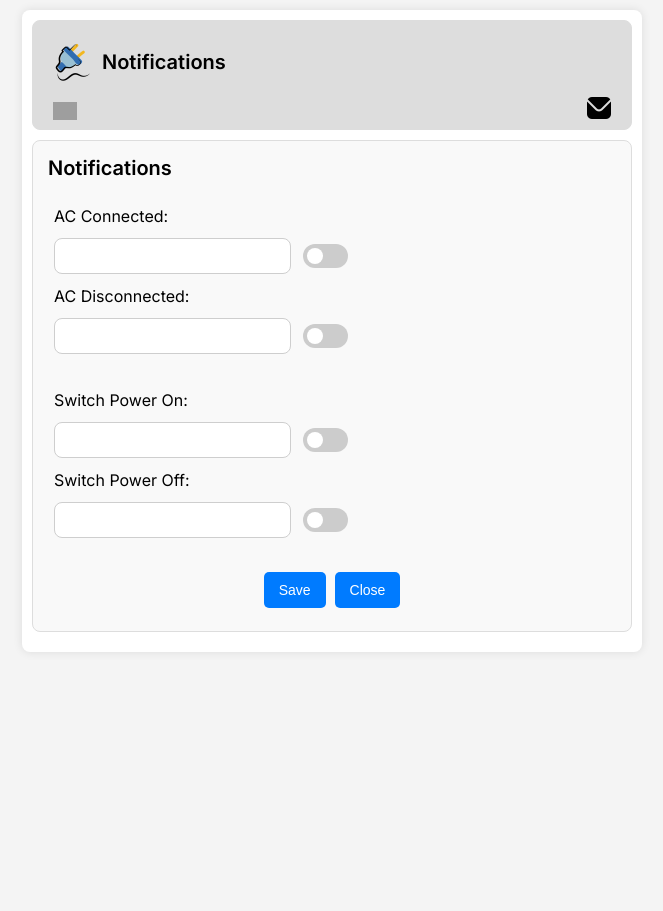
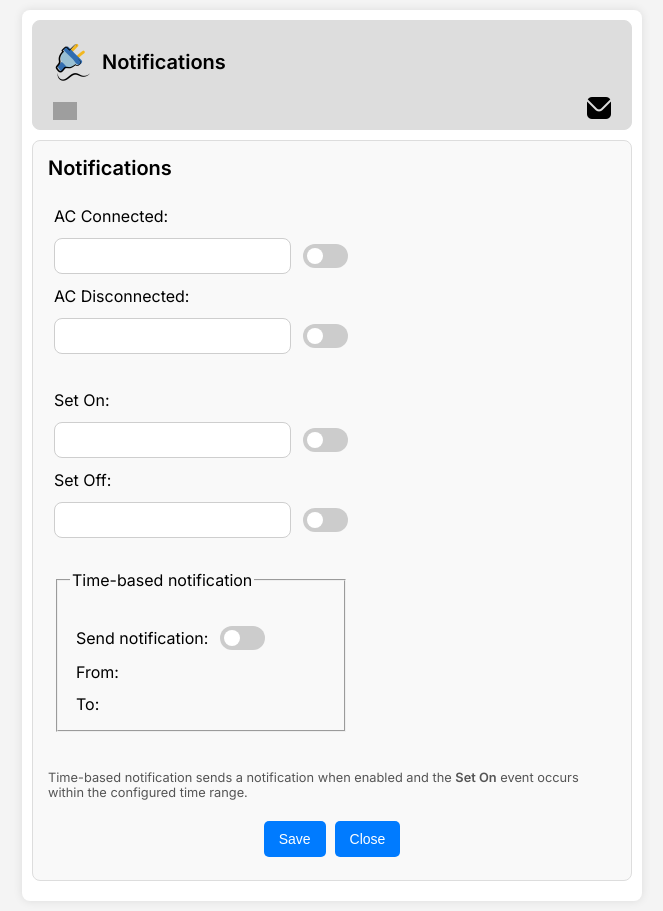
Before and after one commit to jorge-elissaldfe/dHouse, a PHP site: page /edit_notify.php?device=1 in a window 1280 px wide. Shown: the whole page, without its empty margins (308-971 px from the left). Before the commit the page ends 632 px from the top, so only its background shows below. Run offline with PHP 8.4, Linux system fonts and the light colour scheme; data that the repository does not hold is empty; grey boxes are pictures that could not be loaded.

Commit message:
time-based notifications
Notify "Set On" message if the event is happening in the time range

```diff
--- a/src/web/edit_notify.php
+++ b/src/web/edit_notify.php
@@ -15,6 +15,12 @@
 ?>
     <meta charset="UTF-8">
     <meta name="viewport" content="width=device-width, initial-scale=1.0">
+<!--
+	<meta http-equiv="Cache-Control" content="no-store, no-cache, must-revalidate, max-age=0">
+    <meta http-equiv="Pragma" content="no-cache">
+    <meta http-equiv="Expires" content="0">
+-->
+
     <title>Notifications</title>
 	<link rel='stylesheet' href='style/default.css'>
 	<link rel='stylesheet' href='style/slider.css'>
@@ -57,7 +63,7 @@
 				</td>
 			</tr>
 			<tr><td colspan=2 height="12px"></td></tr>
-			<tr><td><label for='power_on'>Switch Power On:</label></td>
+			<tr><td><label for='power_on'>Set On:</label></td>
 			<tr>
 				<td><input id="power_on" size="22" maxlength='50' type='text'></td>
 				<td><label class='switch'>
@@ -66,7 +72,8 @@
 					</label>
 				</td>
 			</tr>
-			<tr><td><label for='power_off'>Switch Power Off:</label></td>
+
+			<tr><td><label for='power_off'>Set Off:</label></td>
 			<tr>
 				<td><input id="power_off" size="22" maxlength='50' type='text'></td>
 				<td><label class='switch'>
@@ -75,8 +82,37 @@
 					</label>
 				</td>
 			</tr>
+
+			<tr><td colspan=2>
+			<br>
+			<fieldset>
+			<legend>Time-based notification</legend>
+
+			<table>
+			<tr><td colspan=2 height="12px"></td></tr>
+			<tr><td><label for='time_based_switch'>Send notification:</label></td>
+				<td><label class='switch'>
+					<input type='checkbox' id='time_based_switch'>
+					<span class='slider round'></span>
+					</label>
+				</td>
+			<tr>
+				<td>From:</td>
+				<td id="from_time_based"></td>
+			</tr>
+			<tr>
+				<td>To:</td>
+				<td id="to_time_based"></td>
+			</tr>
+			</table>
+
+			</fieldset>
+			</td></tr>
+
 			</table>
 		<br>
+
+		<p class="note">Time-based notification sends a notification when enabled and the <b>Set On</b> event occurs within the configured time range.</p>
 		<div class="settings" style="display: flex; justify-content: center; align-items: center; height: 52px">
 		<button id='save-button' class='basic-button'> Save </button>&nbsp;&nbsp;
 		<button id='close-button' class='basic-button'> Close </button>
@@ -85,6 +121,8 @@
     </div>
 
 <script src='js/generic.js'></script>
+<script src='js/dom_utils.js'></script>
+<script src="js/select.js"></script>
 <script src="js/mqtt_tasmota.js"></script>
 <script src="js/edit_notify.js"></script>
 <script src='js/messages.js'></script>
```
